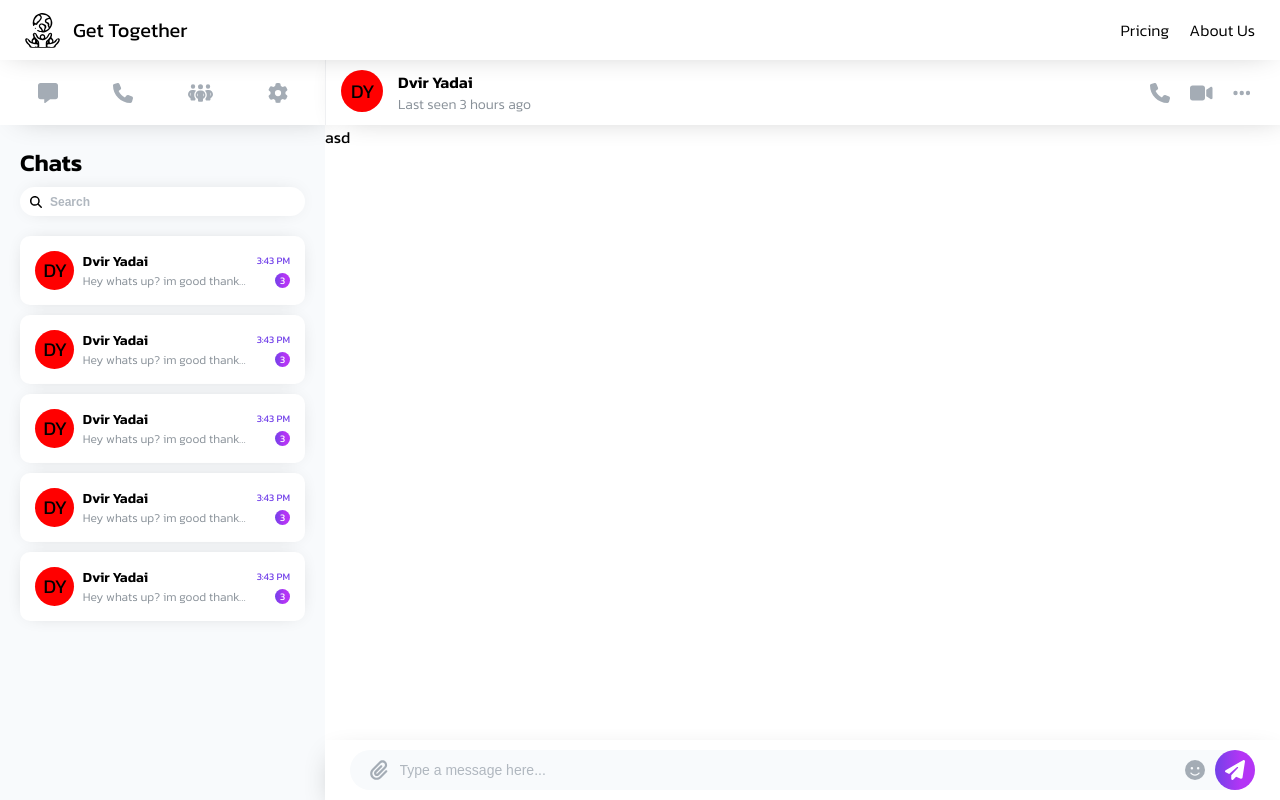
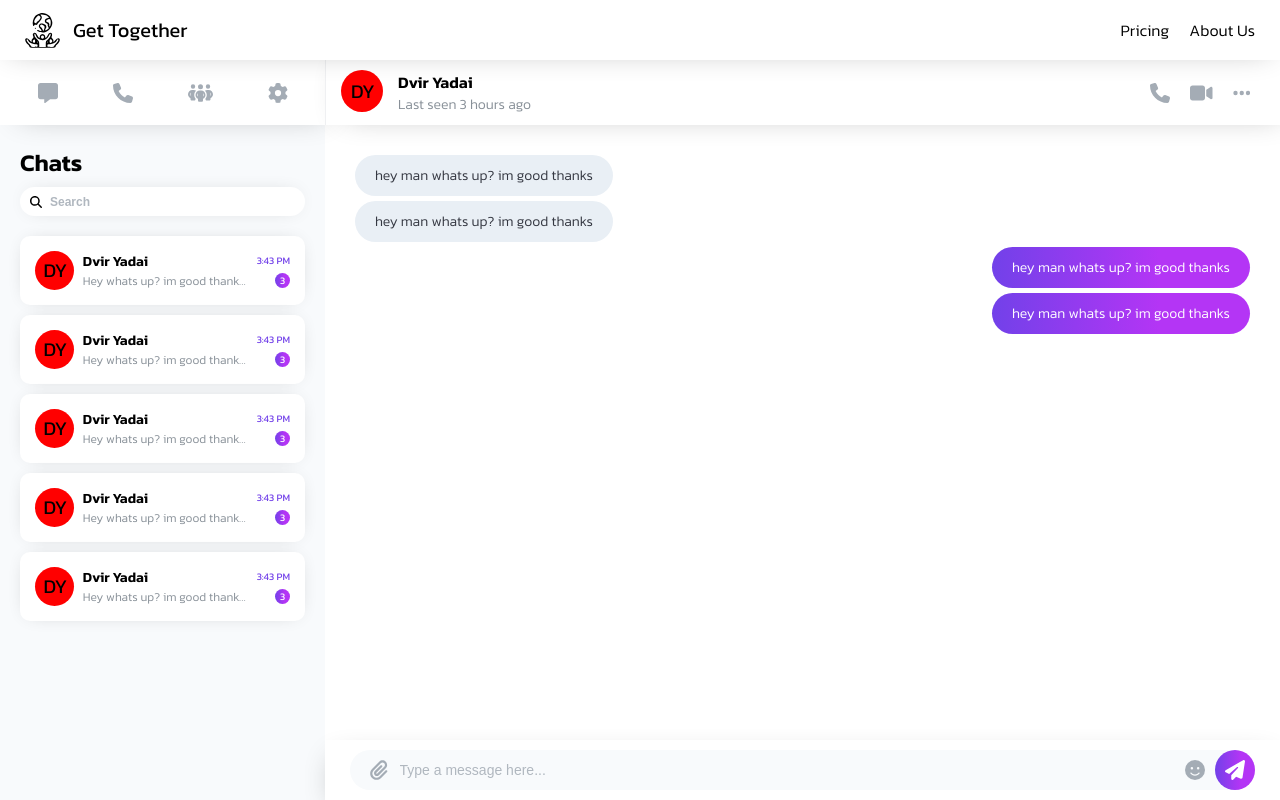
Before and after one commit to DvirYadai/chat, a React (Create React App) app in the folder client/: page / in a window 1280 px wide. Built offline with nearby package versions, Linux system fonts and the light colour scheme.

Commit message:
creating MessagesBox

```diff
--- a/client/src/components/chat-view/chat-view.tsx
+++ b/client/src/components/chat-view/chat-view.tsx
@@ -1,12 +1,13 @@
 import { Box } from '../ui';
 import { Footer } from './footer';
 import { Header } from './header';
+import { MessagesBox } from './messages-box';
 
 export function ChatView() {
   return (
     <Box flex="1">
       <Header />
-      <Box height="calc(100% - 125px)">asd</Box>
+      <MessagesBox />
       <Footer />
     </Box>
   );
--- /dev/null
+++ b/client/src/components/chat-view/messages-box.tsx
@@ -0,0 +1,56 @@
+import styled, { css } from 'styled-components';
+import { useState } from 'react';
+import { Box, Flex } from '../ui';
+
+const MessageContainer = styled(Box)<{ isOwner?: boolean }>`
+  ${({ theme, isOwner }) => css`
+    margin-bottom: 5px;
+    padding: 10px 20px;
+    border-radius: 30px;
+    font-size: ${theme.fontSizes[2]};
+    font-weight: ${theme.fontWeights[0]};
+    background: ${isOwner ? '#e9eff5' : 'linear-gradient(90deg, rgba(114,65,233,1) 0%, rgba(180,53,245,1) 65%)'};
+    color: ${isOwner ? '#353842' : '#fefdff'};
+    ${!isOwner && 'float: right;'}
+  `}
+`;
+
+function Message({ isOwner }: { isOwner?: boolean }) {
+  const [isHovered, setIsHovered] = useState(false);
+
+  return (
+    <Flex
+      onMouseEnter={() => setIsHovered(true)}
+      onMouseLeave={() => setIsHovered(false)}
+      alignItems="center"
+      justifyContent="space-between"
+    >
+      {isOwner ? (
+        <>
+          <MessageContainer isOwner={isOwner}>hey man whats up? im good thanks</MessageContainer>
+          <Box fontSize={1} fontWeight={0}>
+            {isHovered && '3:43 PM'}
+          </Box>
+        </>
+      ) : (
+        <>
+          <Box fontSize={1} fontWeight={0}>
+            {isHovered && '3:43 PM'}
+          </Box>
+          <MessageContainer isOwner={isOwner}>hey man whats up? im good thanks</MessageContainer>
+        </>
+      )}
+    </Flex>
+  );
+}
+
+export function MessagesBox() {
+  return (
+    <Box height="calc(100% - 185px)" p="30px">
+      <Message isOwner />
+      <Message isOwner />
+      <Message />
+      <Message />
+    </Box>
+  );
+}
```
